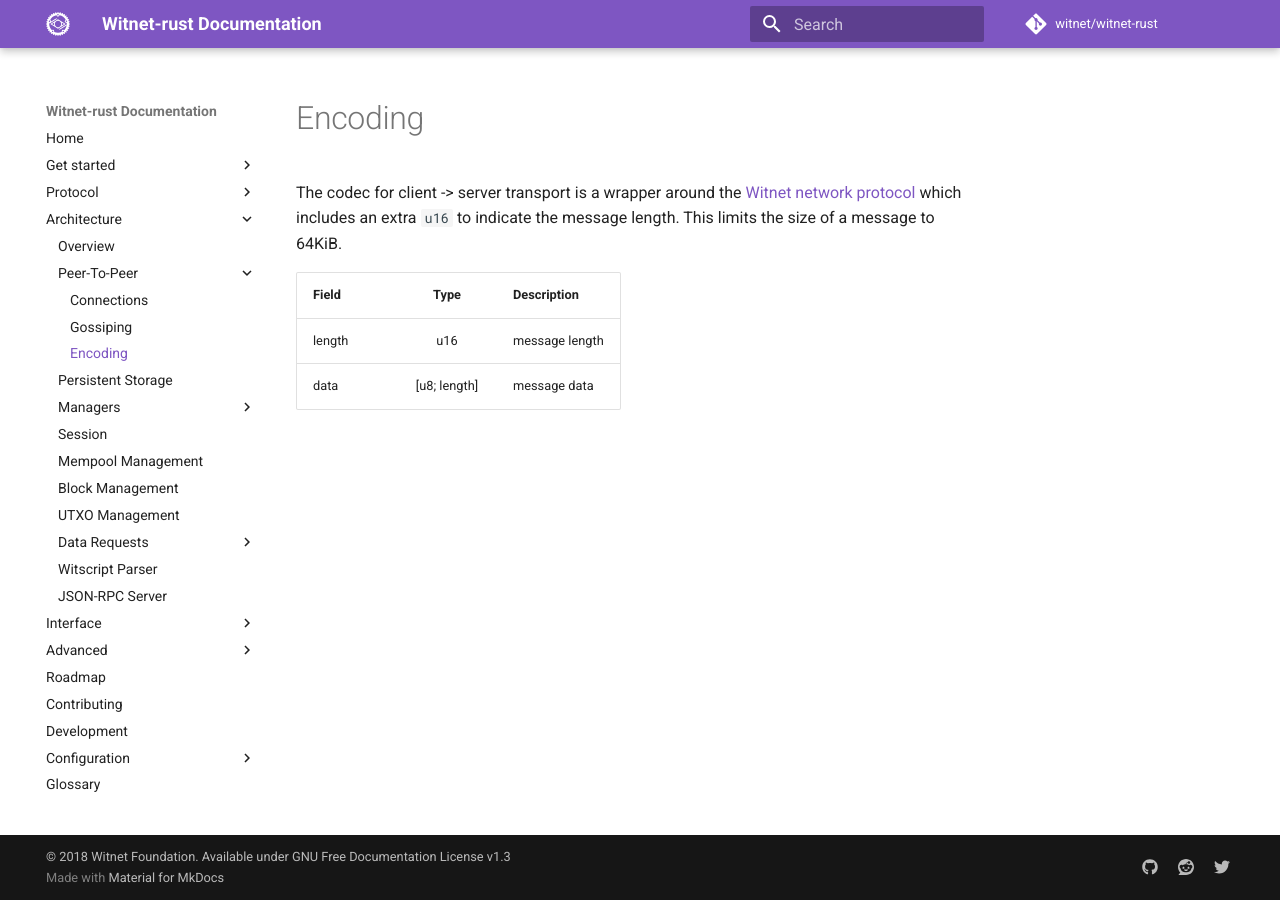
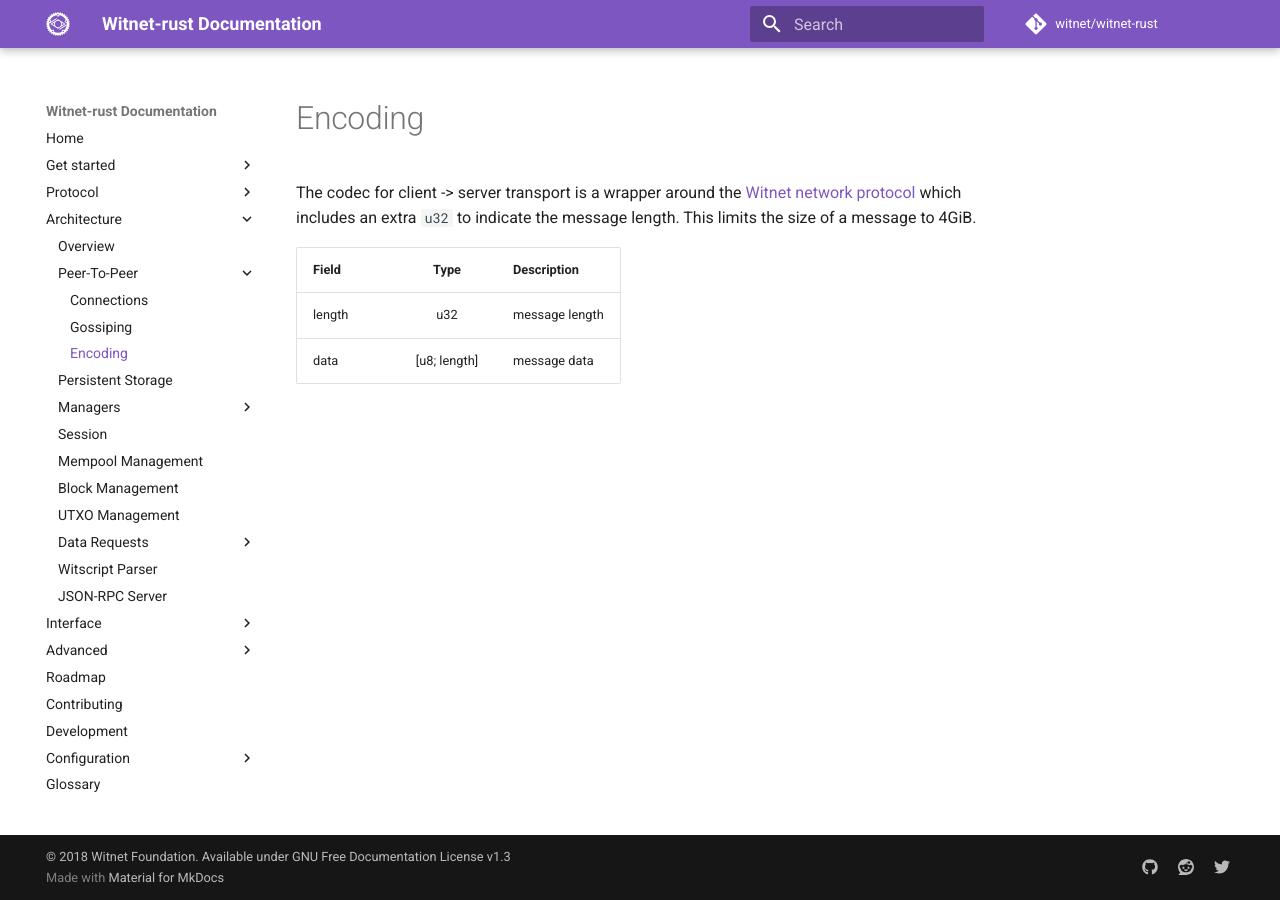
Before and after one commit to witnet/witnet-rust, an MkDocs documentation site: the page built from docs/architecture/p2p/encoding.md, in a window 1280 px wide. Built offline with MkDocs 1.6.1 and Material for MkDocs 9.7.7, drawn with Linux system fonts in a browser that asks for light colours; comment, search, counter and statistics services are not loaded.

Commit message:
feat(codec): update u16 types to u32 in tcp codec

```diff
--- a/docs/architecture/p2p/encoding.md
+++ b/docs/architecture/p2p/encoding.md
@@ -1,11 +1,11 @@
 # Encoding
 
 The codec for client -> server transport is a wrapper around the [Witnet network protocol][network protocol] which includes an
-extra `u16` to indicate the message length. This limits the size of a message to 64KiB.
+extra `u32` to indicate the message length. This limits the size of a message to 4GiB.
 
 | Field  | Type | Description |
 |--------|:----:|-------------|
-| length  | u16  | message length |
+| length  | u32  | message length |
 | data    | [u8; length] | message data |
 
 [network protocol]: ../../../protocol/network
```
Also changed, not shown: 2 other files.
